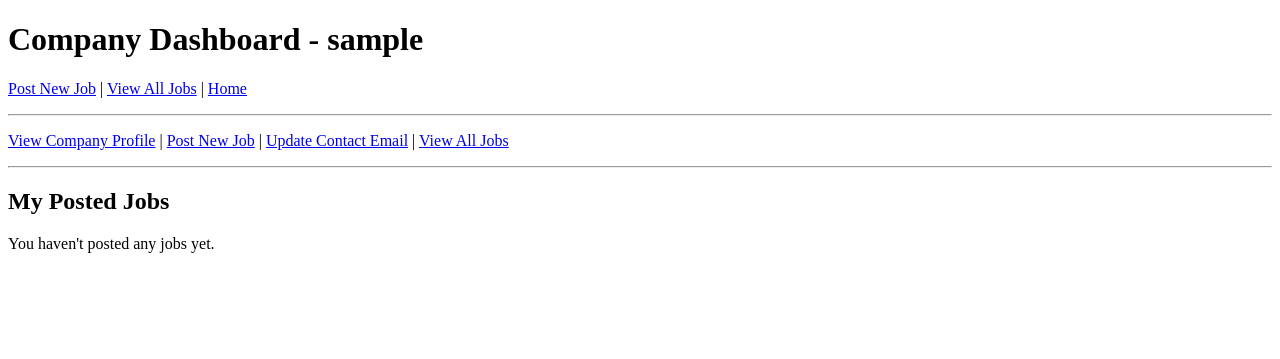
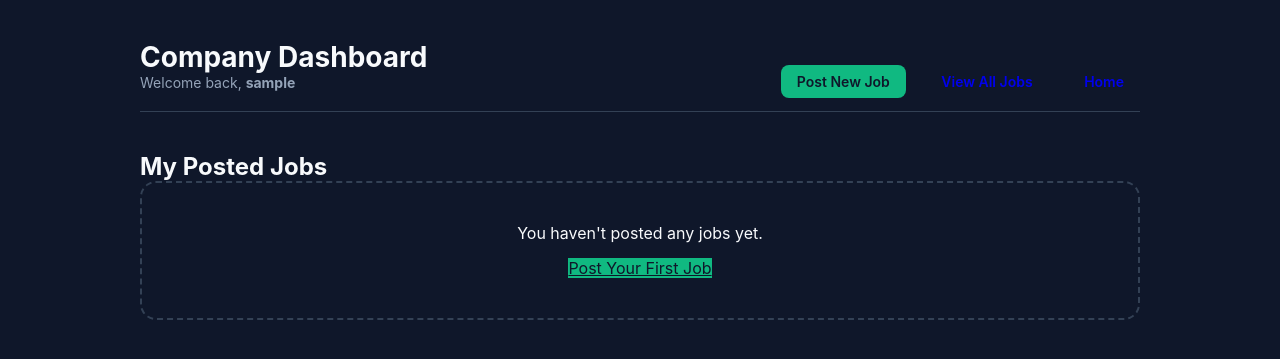
Before and after one commit to Ubs-MA/internship-job-portal, a Django app: template job_portal/portal/templates/dashboard/company.html in a window 1280 px wide. Shown: the top 359 px of the page. Run offline with Django 5.2, Linux system fonts and the light colour scheme; the template is opened without the code that fills it, so the values that code supplies are empty; the visitor is signed in with stand-in values (Sample User, id 1).

Commit message:
company front

```diff
--- /dev/null
+++ b/job_portal/portal/static/portal/company.css
@@ -0,0 +1,109 @@
+:root {
+    --bg-dark: #0f172a;
+    --card-bg: #1e293b;
+    --primary-emerald: #10b981;
+    --text-main: #f8fafc;
+    --text-dim: #94a3b8;
+    --border-color: #334155;
+}
+
+* {
+    margin: 0;
+    padding: 0;
+    box-sizing: border-box;
+}
+
+body {
+    font-family: 'Inter', sans-serif;
+    background-color: var(--bg-dark);
+    color: var(--text-main);
+    padding: 40px 5%;
+}
+
+.dashboard-container {
+    max-width: 1000px;
+    margin: 0 auto;
+}
+
+/* Header */
+.dashboard-header {
+    display: flex;
+    justify-content: space-between;
+    align-items: flex-end;
+    margin-bottom: 40px;
+    border-bottom: 1px solid var(--border-color);
+    padding-bottom: 20px;
+}
+
+.user-meta h1 {
+    font-size: 28px;
+}
+
+.user-meta p {
+    color: var(--text-dim);
+    font-size: 14px;
+}
+
+.quick-actions a {
+    margin-left: 15px;
+    text-decoration: none;
+    padding: 8px 16px;
+    border-radius: 8px;
+    font-weight: 600;
+    font-size: 14px;
+}
+
+.primary-action {
+    background: var(--primary-emerald);
+    color: var(--bg-dark);
+}
+
+.primary-action:hover {
+    filter: brightness(1.1);
+}
+
+/* Job Cards */
+.job-feed {
+    display: flex;
+    flex-direction: column;
+    gap: 15px;
+}
+
+.job-card {
+    background: var(--card-bg);
+    border: 1px solid var(--border-color);
+    padding: 20px;
+    border-radius: 16px;
+    display: flex;
+    justify-content: space-between;
+    align-items: center;
+    transition: all 0.3s ease;
+}
+
+.job-card:hover {
+    border-color: var(--primary-emerald);
+    transform: scale(1.01);
+}
+
+.job-card h3 {
+    margin-bottom: 4px;
+}
+
+.job-card a {
+    color: var(--primary-emerald);
+    text-decoration: none;
+    font-weight: 600;
+}
+
+/* Empty State */
+.empty-state {
+    text-align: center;
+    padding: 40px;
+    border: 2px dashed var(--border-color);
+    border-radius: 16px;
+}
+
+.empty-state a {
+    display: inline-block;
+    margin-top: 15px;
+}
--- a/job_portal/portal/templates/dashboard/company.html
+++ b/job_portal/portal/templates/dashboard/company.html
@@ -1,41 +1,51 @@
+{% load static %}
 <!DOCTYPE html>
-<html>
+<html lang="en">
 <head>
-    <title>Company Dashboard</title>
+    <meta charset="UTF-8">
+    <meta name="viewport" content="width=device-width, initial-scale=1.0">
+    <title>Company Dashboard | {{ user.username }}</title>
+    <link rel="stylesheet" href="{% static 'portal/company.css' %}" />
 </head>
 <body>
-    <h1>Company Dashboard - {{ user.username }}</h1>
+    <div class="dashboard-container">
+        <header class="dashboard-header">
+            <div class="user-meta">
+                <h1>Company Dashboard</h1>
+                <p>Welcome back, <strong>{{ user.username }}</strong></p>
+            </div>
+            <div class="quick-actions">
+                <a href="{% url 'post_job' %}" class="primary-action">Post New Job</a>
+                <a href="{% url 'job_list' %}" class="action-link">View All Jobs</a>
+                <a href="{% url 'home' %}" class="home-link">Home</a>
+            </div>
+        </header>
 
-    <p>
-      <a href="{% url 'post_job' %}">Post New Job</a> |
-      <a href="{% url 'job_list' %}">View All Jobs</a> |
-      <a href="{% url 'home' %}">Home</a>
-    </p>
-
-    <hr />
-
-    <p>
-      <a href="{% url 'view_profile' %}">View Company Profile</a> |
-      <a href="{% url 'post_job' %}">Post New Job</a> |
-      <a href="{% url 'edit_profile' %}">Update Contact Email</a> |
-      <a href="{% url 'job_list' %}">View All Jobs</a>
-    </p>
-
-    <hr />
-
+        <section class="main-content">
             <h2>My Posted Jobs</h2>
-    {% if my_jobs %} {% for job in my_jobs %}
-    <div style="border: 1px solid #ccc; padding: 15px; margin: 10px 0">
-      <strong
-        ><a href="{% url 'job_detail' job.id %}">{{ job.title }}</a></strong
-      ><br />
-      {{ job.get_job_type_display }} | {{ job.location }}<br />
-      <a href="{% url 'job_applicants' job.id %}"
-        >View Applicants ({{ job.application_set.count }})</a
-      >
+            <div class="job-feed">
+                {% if my_jobs %}
+                    {% for job in my_jobs %}
+                        <div class="job-card">
+                            <div class="job-info">
+                                <h3><a href="{% url 'job_detail' job.id %}">{{ job.title }}</a></h3>
+                                <p>{{ job.get_job_type_display }} | {{ job.location }}</p>
                             </div>
-    {% endfor %} {% else %}
+                            <div class="job-meta">
+                                <a href="{% url 'job_applicants' job.id %}" class="view-applicants">
+                                    View Applicants ({{ job.application_set.count }})
+                                </a>
+                            </div>
+                        </div>
+                    {% endfor %}
+                {% else %}
+                    <div class="empty-state">
                         <p>You haven't posted any jobs yet.</p>
+                        <a href="{% url 'post_job' %}" class="primary-action">Post Your First Job</a>
+                    </div>
                 {% endif %}
+            </div>
+        </section>
+    </div>
 </body>
 </html>
```
Also changed, not shown: job_portal/portal/static/portal/applicants.css (added, +58 -0 lines), job_portal/portal/static/portal/detaill.css (added, +43 -0 lines), job_portal/portal/static/portal/list.css (added, +49 -0 lines), job_portal/portal/static/portal/post_job.css (added, +54 -0 lines), job_portal/portal/templates/dashboard/applicants.html (+27 -8 lines), job_portal/portal/templates/jobs/detail.html (+21 -18 lines), job_portal/portal/templates/jobs/list.html (+18 -6 lines), job_portal/portal/templates/jobs/post_job.html (+22 -18 lines). Lines whose indentation alone changed are shown as unchanged.
